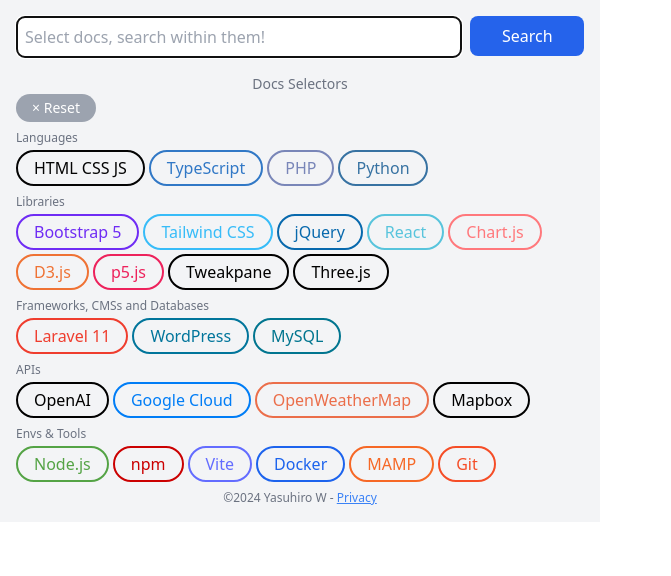
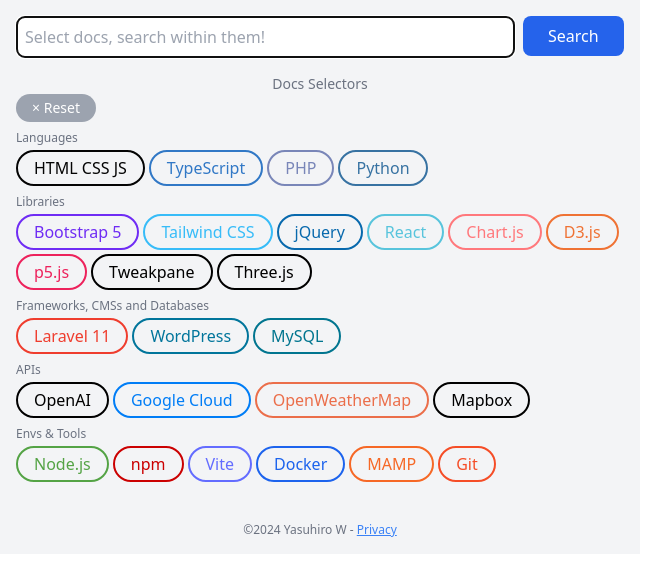
Before and after one commit to yasuhiro112358/docs-search, a website built with Vite: page src/popup.html in a window 1280 px wide. Shown: the whole page, without its empty margins (0-671 px from the left). Built offline with nearby package versions, Linux system fonts and the light colour scheme; some packages are replaced by stand-ins of ours.

Commit message:
Refactor popup.html: Update styles and add language options

```diff
--- a/src/popup.html
+++ b/src/popup.html
@@ -10,26 +10,26 @@
 </head>
 
 <body>
-  <div class="container bg-gray-100 w-[600px] p-4 select-none">
+  <div class="container bg-gray-100 w-[640px] p-4 select-none">
     <!-- Input Area -->
     <div class="flex mb-4">
       <div class="flex-grow pr-2">
         <!-- Query -->
-        <input type="text" class="w-full p-2 border rounded-lg" id="search-query"
+        <input type="text" class="w-full text-base p-2 border rounded-lg" id="search-query"
           placeholder="Select docs, search within them!" autofocus>
       </div>
 
-      <div class="w-1/5">
+      <div class="w-1/6">
         <!-- Search Button -->
         <button type="button"
-          class="w-full p-2 bg-blue-600 text-white rounded-lg hover:bg-blue-700 active:bg-blue-800 transition duration-200"
+          class="w-full text-base p-2 bg-blue-600 text-white rounded-lg hover:bg-blue-700 active:bg-blue-800 transition duration-200"
           id="btn-search">Search</button>
       </div>
     </div>
 
 
     <!-- Site Selector -->
-    <div id="site-selector" class="mb-2">
+    <div class="mb-2">
       <!-- Header -->
       <h2 class="text-sm text-center text-gray-500">Docs Selectors</h2>
 
@@ -40,7 +40,10 @@
           class="text-sm w-20 px-2 py-1 bg-gray-400 text-white rounded-full hover:bg-gray-500 active:bg-gray-600 transition duration-200"
           id="btn-reset">× Reset</button>
       </div>
-      <!-- チェックボックスはJavaScriptで動的に生成されます -->
+
+      <div id="site-selector" class="h-96 overflow-y-scroll">
+        <!-- チェックボックスはJavaScriptで動的に生成 -->
+      </div>
     </div>
 
     <!-- Footer -->
```
